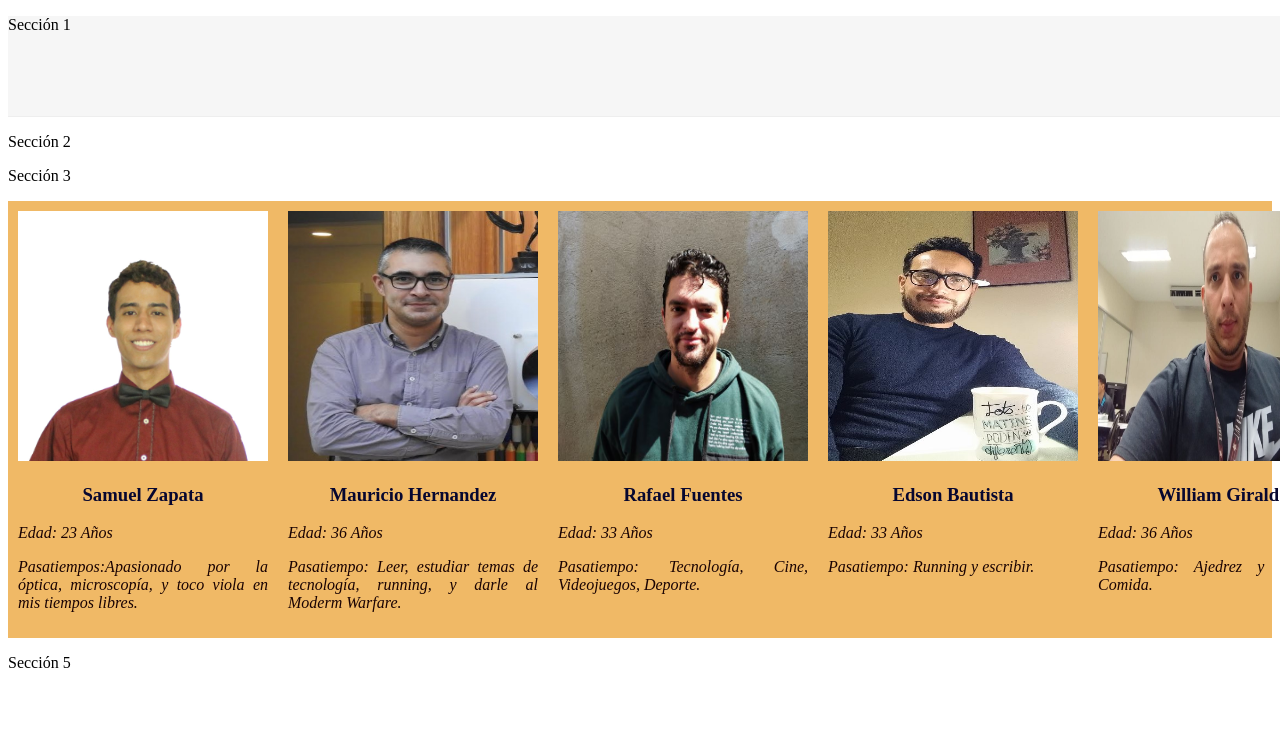
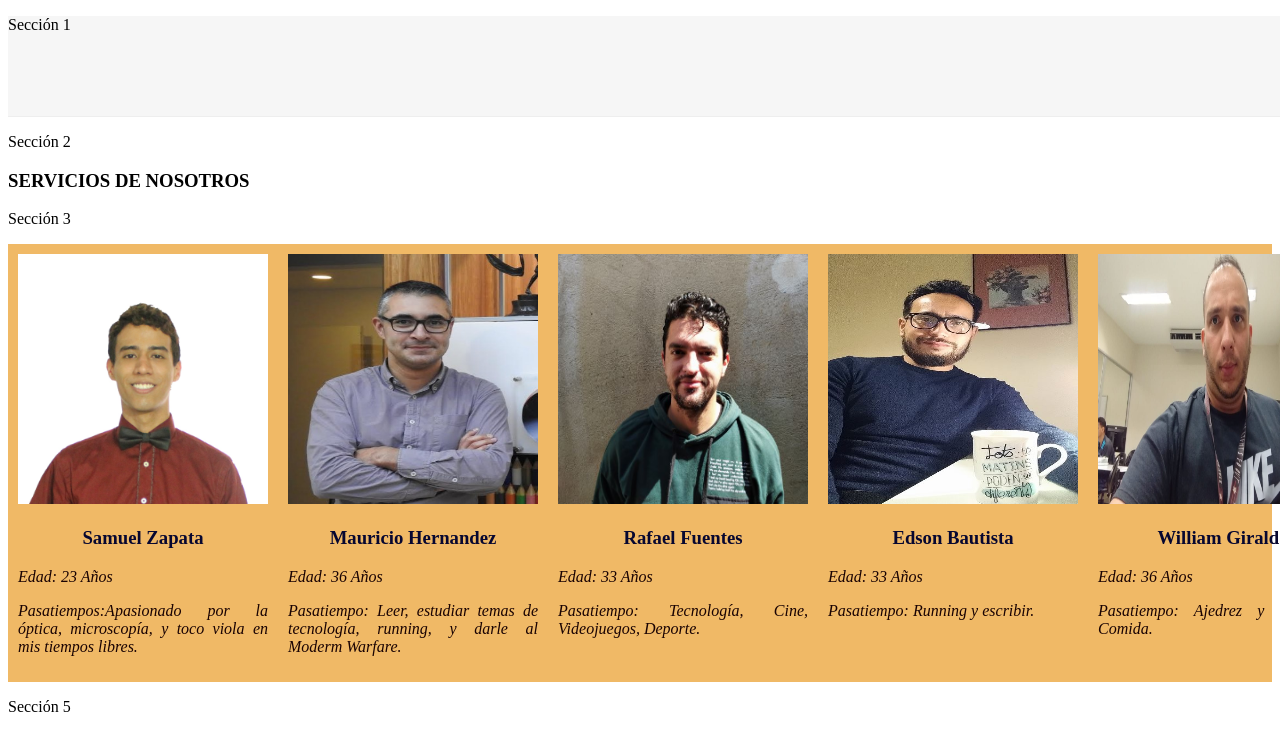
Before and after one commit to samuelzava/semana-1-2, a website: page src/index.html in a window 1280 px wide. Shown: the top 750 px of the page. Drawn offline with Linux system fonts and the light colour scheme.

Commit message:
esta es mi prueba

```diff
--- a/src/index.html
+++ b/src/index.html
@@ -59,6 +59,10 @@
         </div>
         <div class="section2">
             <p>Sección 2</p>
+            <h3>SERVICIOS DE NOSOTROS</h3>
+
+
+
         </div>
         <div class="section3">
             <p>Sección 3</p>
```
